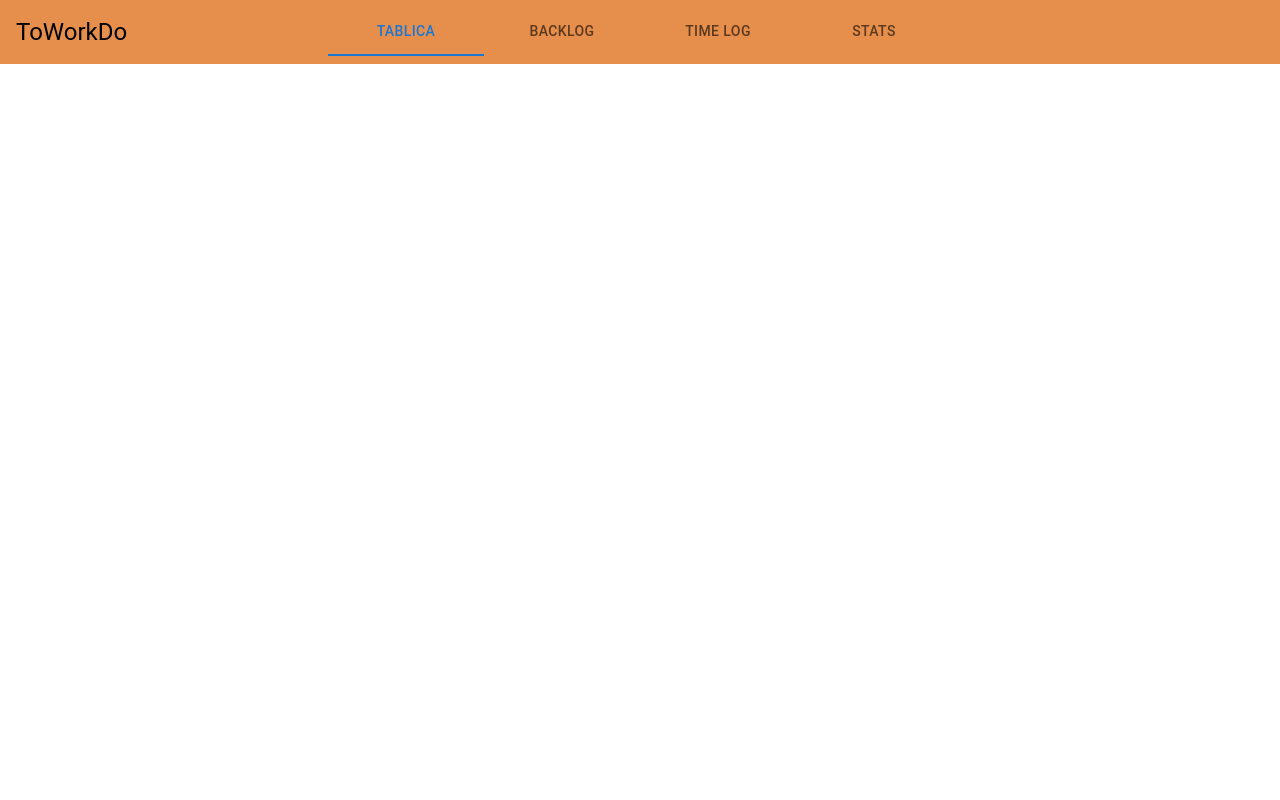
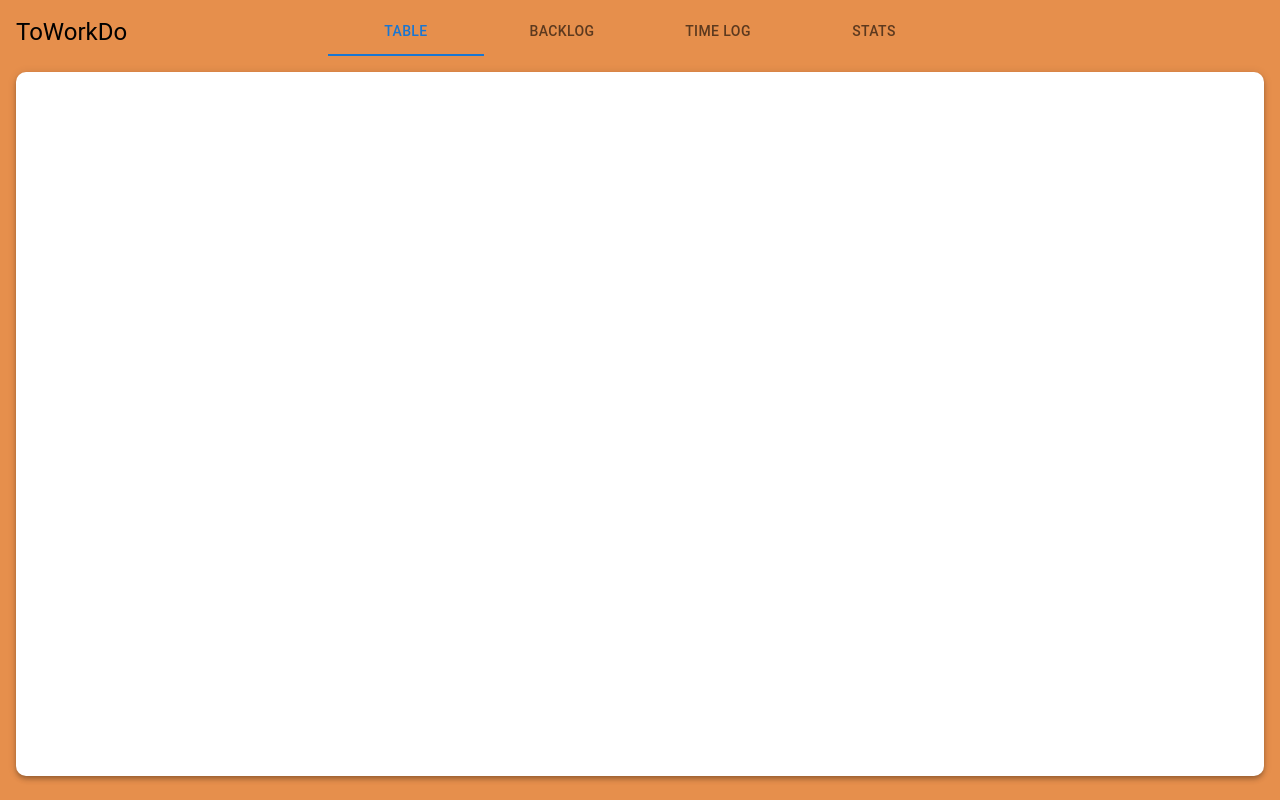
Before and after one commit to WojtekPoplawski/ToWorkDo, a React (Vite) app: page / in a window 1280 px wide. Built offline with nearby package versions, Linux system fonts and the light colour scheme.

Commit message:
- added view tabs - changed main view model - implemented multilanguage support - added data types for tasks

```diff
--- /dev/null
+++ b/public/languages/en.json
@@ -0,0 +1,6 @@
+{
+  "table": "Table",
+  "backlog": "Backlog",
+  "time_log": "Time Log",
+  "stats": "Stats"
+}
--- /dev/null
+++ b/public/languages/pl.json
@@ -0,0 +1,6 @@
+{
+  "table": "Tablica",
+  "backlog": "Backlog",
+  "time_log": "Time Log",
+  "stats": "Statystyki"
+}
--- a/src/App.tsx
+++ b/src/App.tsx
@@ -1,7 +1,8 @@
 import { useState } from "react";
 import "./App.css";
-import { Grid, Tab, Tabs, Typography } from "@mui/material";
+import { Grid, Paper } from "@mui/material";
 import AppHead from "./components/AppHead";
+import Backlog from "./components/Backlog.tsx";
 
 const App = () => {
   const [tab, setTab] = useState(0);
@@ -10,15 +11,47 @@ const App = () => {
     setTab(newValue);
   };
 
+  const tabSwitch = () => {
+    switch (tab) {
+      case 0:
+        return <></>;
+      case 1:
+        return (
+          <>
+            <Backlog />
+          </>
+        );
+      case 2:
+        return <></>;
+      case 3:
+        return <></>;
+      default:
+        return <></>;
+    }
+  };
+
   return (
     <Grid
       container
-      direction={"column"}
-      justifyContent={"flex-start"}
-      alignItems={"stretch"}
+      sx={{
+        backgroundColor: "#e68f4c",
+        height: "100vh",
+        width: "100vw",
+      }}
     >
       <AppHead tab={tab} handleTabChange={handleTabChange} />
-      <Grid item alignItems={"center"} justifyContent={"center"}></Grid>
+
+      <Paper
+        elevation={4}
+        sx={{
+          borderRadius: 2.5,
+          marginLeft: "1rem",
+          marginRight: "1rem",
+          marginBottom: "1rem",
+          height: "88%",
+          width: "98%",
+        }}
+      ></Paper>
     </Grid>
   );
 };
--- a/src/components/AppHead.tsx
+++ b/src/components/AppHead.tsx
@@ -1,4 +1,5 @@
 import { Grid, Tab, Tabs, Typography } from "@mui/material";
+import { useTranslation } from "react-i18next";
 
 type AppHeadProps = {
   tab: number;
@@ -6,13 +7,14 @@ type AppHeadProps = {
 };
 
 const AppHead = ({ tab, handleTabChange }: AppHeadProps) => {
+  const { t } = useTranslation();
+
   return (
     <Grid
       container
       justifyContent="space-between"
       alignItems="center"
       sx={{
-        backgroundColor: "#e68f4c",
         height: "4em",
         paddingRight: "1em",
         paddingLeft: "1em",
@@ -27,10 +29,10 @@ const AppHead = ({ tab, handleTabChange }: AppHeadProps) => {
           onChange={(event, newValue) => handleTabChange(event, newValue)}
           variant="fullWidth"
         >
-          <Tab label={"Tablica"} />
-          <Tab label={"Backlog"} />
-          <Tab label={"Time log"} />
-          <Tab label={"Stats"} />
+          <Tab label={t("table")} />
+          <Tab label={t("backlog")} />
+          <Tab label={t("time_log")} />
+          <Tab label={t("stats")} />
         </Tabs>
       </Grid>
 
--- a/src/components/Backlog.tsx
+++ b/src/components/Backlog.tsx
@@ -1,8 +1,37 @@
-import { Paper, Table, TableBody, TableCell, TableContainer, TableHead, TableRow } from "@mui/material"
+import {
+  Grid,
+  Paper,
+  Table,
+  TableBody,
+  TableCell,
+  TableContainer,
+  TableHead,
+  TableRow,
+  Typography,
+} from "@mui/material";
+
+type Task = {
+  title: string;
+  description: string;
+  piority: number;
+  assigned: boolean;
+  create_date: Date;
+  deadline: Date;
+};
+
+type Subtask = {
+  title: string;
+  description: string;
+  piority: number;
+  assigned: boolean;
+  create_date: Date;
+  deadline: Date;
+};
 
 const Backlog = () => {
   return (
-        <>
+    <Grid container justifyContent={"center"}>
+      <Typography variant={"h3"}>BackLog</Typography>
       <TableContainer component={Paper}>
         <Table>
           <TableHead>
@@ -16,9 +45,8 @@ const Backlog = () => {
             </TableRow>
           </TableBody>
         </Table>
-
       </TableContainer>
-        </>
-    )
-}
-export default Backlog
+    </Grid>
+  );
+};
+export default Backlog;
--- /dev/null
+++ b/src/i18n.ts
@@ -0,0 +1,19 @@
+import i18n from "i18next";
+import i18nBackend from "i18next-http-backend";
+import { initReactI18next } from "react-i18next";
+
+i18n
+  .use(i18nBackend)
+  .use(initReactI18next)
+  .init({
+    lng: "en",
+    fallbackLng: "en",
+    interpolation: {
+      escapeValue: false,
+    },
+    backend: {
+      loadPath: "http://localhost:1420/languages/{{lng}}.json",
+    },
+  });
+
+export default i18n;
--- a/src/main.tsx
+++ b/src/main.tsx
@@ -2,6 +2,7 @@ import React from "react";
 import ReactDOM from "react-dom/client";
 import App from "./App";
 import "./styles.css";
+import "./i18n.ts";
 
 ReactDOM.createRoot(document.getElementById("root") as HTMLElement).render(
   <React.StrictMode>
```
Also changed, not shown: package.json (+7 -4 lines), src/assets/Languages.ts (added, +10 -0 lines), tsconfig.json (+15 -7 lines), 1 other file (tests, documents, lock files or other folders). Lines whose indentation alone changed are shown as unchanged.
